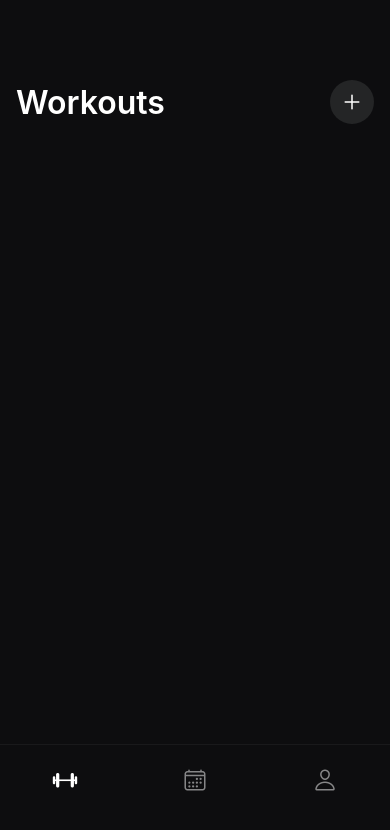
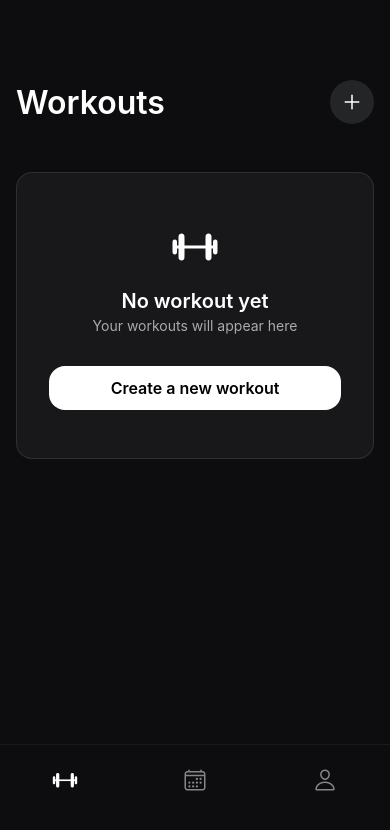
Before and after one commit to joinpeakapp/peak, a React Native app: screen /WorkoutsList in a window 390 px wide. Shown: the top 830 px of the page. Built offline with nearby package versions, Linux system fonts and the light colour scheme.

Commit message:
Amélioration des animations de fermeture des modales et ajout des empty states

```diff
--- a/src/components/common/FullScreenModal.tsx
+++ b/src/components/common/FullScreenModal.tsx
@@ -1,4 +1,4 @@
-import React, { useEffect } from 'react';
+import React, { useEffect, useState } from 'react';
 import {
   View,
   StyleSheet,
@@ -10,7 +10,8 @@ import {
   KeyboardAvoidingView,
   Platform,
   TouchableWithoutFeedback,
-  Keyboard
+  Keyboard,
+  BackHandler
 } from 'react-native';
 import { Ionicons } from '@expo/vector-icons';
 
@@ -22,6 +23,7 @@ interface FullScreenModalProps {
 }
 
 const { height } = Dimensions.get('window');
+const ANIMATION_DURATION = 250;
 
 /**
  * Composant de modale plein écran qui commence à 64px du haut de l'écran
@@ -32,11 +34,13 @@ export const FullScreenModal: React.FC<FullScreenModalProps> = ({
   children,
   title
 }) => {
+  const [modalVisible, setModalVisible] = useState(visible);
   const slideAnim = React.useRef(new Animated.Value(height)).current;
   const fadeAnim = React.useRef(new Animated.Value(0)).current;
 
   useEffect(() => {
     if (visible) {
+      setModalVisible(true);
       // Animation d'entrée de la modale
       Animated.parallel([
         Animated.spring(slideAnim, {
@@ -46,7 +50,7 @@ export const FullScreenModal: React.FC<FullScreenModalProps> = ({
         }),
         Animated.timing(fadeAnim, {
           toValue: 1,
-          duration: 250,
+          duration: ANIMATION_DURATION,
           useNativeDriver: true
         })
       ]).start();
@@ -55,28 +59,63 @@ export const FullScreenModal: React.FC<FullScreenModalProps> = ({
       Animated.parallel([
         Animated.timing(slideAnim, {
           toValue: height,
-          duration: 250,
+          duration: ANIMATION_DURATION,
           useNativeDriver: true
         }),
         Animated.timing(fadeAnim, {
           toValue: 0,
-          duration: 250,
+          duration: ANIMATION_DURATION,
           useNativeDriver: true
         })
-      ]).start();
+      ]).start(() => {
+        setModalVisible(false);
+      });
     }
   }, [visible]);
+
+  // Gérer le bouton retour sur Android
+  useEffect(() => {
+    const backHandler = BackHandler.addEventListener('hardwareBackPress', () => {
+      if (modalVisible) {
+        closeModal();
+        return true;
+      }
+      return false;
+    });
+
+    return () => backHandler.remove();
+  }, [modalVisible]);
 
   const dismissKeyboard = () => {
     Keyboard.dismiss();
   };
 
+  // Fonction pour fermer la modale avec animation
+  const closeModal = () => {
+    // Animation de sortie de la modale
+    Animated.parallel([
+      Animated.timing(slideAnim, {
+        toValue: height,
+        duration: ANIMATION_DURATION,
+        useNativeDriver: true
+      }),
+      Animated.timing(fadeAnim, {
+        toValue: 0,
+        duration: ANIMATION_DURATION,
+        useNativeDriver: true
+      })
+    ]).start(() => {
+      onClose();
+    });
+  };
+
   return (
     <Modal
       transparent
-      visible={visible}
+      visible={modalVisible}
       animationType="none"
       statusBarTranslucent
+      onRequestClose={closeModal}
     >
       <StatusBar barStyle="light-content" />
       <View style={styles.overlay}>
@@ -89,7 +128,7 @@ export const FullScreenModal: React.FC<FullScreenModalProps> = ({
           <TouchableOpacity
             style={StyleSheet.absoluteFill}
             activeOpacity={1}
-            onPress={onClose}
+            onPress={closeModal}
           />
         </Animated.View>
         <Animated.View
--- a/src/workout/components/WorkoutDetailModal.tsx
+++ b/src/workout/components/WorkoutDetailModal.tsx
@@ -131,6 +131,21 @@ export const WorkoutDetailModal: React.FC<WorkoutDetailModalProps> = ({
     setIsExerciseSettingsVisible(true);
   };
 
+  // Rendu de l'état vide avec le même style que la page d'accueil
+  const renderEmptyState = () => (
+    <View style={styles.emptyStateContainer}>
+      <Text style={styles.emptyStateSubtitle}>No exercise added yet</Text>
+
+      <TouchableOpacity
+        style={styles.createButton}
+        onPress={handleAddExercise}
+      >
+        <Ionicons name="add-outline" size={20} color="#FFFFFF" />
+        <Text style={styles.createButtonText}>Add exercise</Text>
+      </TouchableOpacity>
+    </View>
+  );
+
   if (!workout) return null;
 
   return (
@@ -165,18 +180,7 @@ export const WorkoutDetailModal: React.FC<WorkoutDetailModalProps> = ({
           showsVerticalScrollIndicator={false}
         >
           {exercises.length === 0 ? (
-            <View style={styles.emptyState}>
-              <Text style={styles.emptyStateText}>
-                Aucun exercice ajouté à ce workout
-              </Text>
-              <TouchableOpacity
-                style={styles.addExerciseButton}
-                onPress={handleAddExercise}
-              >
-                <Ionicons name="add-outline" size={20} color="#FFFFFF" />
-                <Text style={styles.addExerciseText}>Add exercise</Text>
-              </TouchableOpacity>
-            </View>
+            renderEmptyState()
           ) : (
             <View style={styles.exercisesList}>
               {exercises.map((exercise) => (
@@ -300,6 +304,38 @@ const styles = StyleSheet.create({
     flex: 1,
     paddingHorizontal: 0,
   },
+  emptyStateContainer: {
+    marginHorizontal: 16,
+    backgroundColor: 'rgba(36, 37, 38, 0.5)',
+    borderWidth: 1,
+    borderColor: 'rgba(255, 255, 255, 0.1)',
+    borderRadius: 16,
+    paddingHorizontal: 32,
+    paddingVertical: 32,
+    alignItems: 'center',
+    justifyContent: 'center',
+  },
+  emptyStateSubtitle: {
+    fontSize: 14,
+    color: '#AAAAAA',
+    marginBottom: 32,
+  },
+  createButton: {
+    backgroundColor: 'rgba(255, 255, 255, 0.05)',
+    borderRadius: 12,
+    paddingVertical: 16,
+    paddingHorizontal: 16,
+    width: '100%',
+    alignItems: 'center',
+    justifyContent: 'center',
+    flexDirection: 'row',
+  },
+  createButtonText: {
+    color: '#FFFFFF',
+    fontWeight: '500',
+    fontSize: 16,
+    marginLeft: 8,
+  },
   emptyState: {
     marginHorizontal: 16,
     padding: 24,
--- a/src/workout/components/WorkoutList.tsx
+++ b/src/workout/components/WorkoutList.tsx
@@ -49,6 +49,21 @@ export const WorkoutList: React.FC<WorkoutListProps> = ({
     removeWorkout(workoutId);
   };
 
+  const renderEmptyState = () => (
+    <View style={styles.emptyStateContainer}>
+      <Ionicons name="barbell-outline" size={48} color="#FFFFFF" />
+
+      <View style={styles.emptyStateTextContainer}>
+        <Text style={styles.emptyStateTitle}>No workout yet</Text>
+        <Text style={styles.emptyStateSubtitle}>Your workouts will appear here</Text>
+      </View>
+
+      <TouchableOpacity style={styles.createButton} onPress={onAddPress}>
+        <Text style={styles.createButtonText}>Create a new workout</Text>
+      </TouchableOpacity>
+    </View>
+  );
+
   return (
     <ScrollView style={styles.container}>
       <View style={styles.header}>
@@ -59,7 +74,8 @@ export const WorkoutList: React.FC<WorkoutListProps> = ({
       </View>
 
       <View style={styles.content}>
-        {workouts.map(workout => (
+        {workouts.length > 0 ? (
+          workouts.map(workout => (
             <WorkoutCard
               key={workout.id}
               workout={workout}
@@ -67,7 +83,10 @@ export const WorkoutList: React.FC<WorkoutListProps> = ({
               onEdit={() => handleEdit(workout.id)}
               onDelete={() => handleDelete(workout.id)}
             />
-        ))}
+          ))
+        ) : (
+          renderEmptyState()
+        )}
       </View>
     </ScrollView>
   );
@@ -103,4 +122,42 @@ const styles = StyleSheet.create({
     paddingHorizontal: 16,
     paddingTop: 24,
   },
+  emptyStateContainer: {
+    backgroundColor: 'rgba(36, 37, 38, 0.5)',
+    borderWidth: 1,
+    borderColor: 'rgba(255, 255, 255, 0.1)',
+    borderRadius: 16,
+    paddingHorizontal: 32,
+    paddingVertical: 48,
+    alignItems: 'center',
+    justifyContent: 'center',
+  },
+  emptyStateTextContainer: {
+    marginTop: 16,
+    alignItems: 'center',
+  },
+  emptyStateTitle: {
+    fontSize: 20,
+    fontWeight: '600',
+    color: '#FFFFFF',
+    marginBottom: 4,
+  },
+  emptyStateSubtitle: {
+    fontSize: 14,
+    color: '#AAAAAA',
+  },
+  createButton: {
+    backgroundColor: '#FFFFFF',
+    borderRadius: 16,
+    paddingVertical: 12,
+    paddingHorizontal: 16,
+    width: '100%',
+    alignItems: 'center',
+    marginTop: 32,
+  },
+  createButtonText: {
+    color: '#000000',
+    fontWeight: '600',
+    fontSize: 16,
+  },
 });
--- a/src/workout/components/WorkoutSettingsModal.tsx
+++ b/src/workout/components/WorkoutSettingsModal.tsx
@@ -1,4 +1,4 @@
-import React from 'react';
+import React, { useState } from 'react';
 import {
   View,
   Text,
@@ -7,6 +7,7 @@ import {
   Modal,
   Animated,
   Dimensions,
+  BackHandler,
 } from 'react-native';
 import { Ionicons } from '@expo/vector-icons';
 
@@ -22,6 +23,7 @@ interface WorkoutSettingsModalProps {
 }
 
 const { height } = Dimensions.get('window');
+const ANIMATION_DURATION = 300;
 
 /**
  * A modal component that appears from the bottom of the screen
@@ -44,20 +46,23 @@ export const WorkoutSettingsModal: React.FC<WorkoutSettingsModalProps> = ({
   onEdit,
   onDelete,
 }) => {
+  const [modalVisible, setModalVisible] = useState(visible);
   const slideAnim = React.useRef(new Animated.Value(height)).current;
   const fadeAnim = React.useRef(new Animated.Value(0)).current;
 
+  // Gérer le changement de visibilité
   React.useEffect(() => {
     if (visible) {
+      setModalVisible(true);
       Animated.parallel([
         Animated.timing(slideAnim, {
           toValue: 0,
-          duration: 300,
+          duration: ANIMATION_DURATION,
           useNativeDriver: true,
         }),
         Animated.timing(fadeAnim, {
           toValue: 1,
-          duration: 300,
+          duration: ANIMATION_DURATION,
           useNativeDriver: true,
         }),
       ]).start();
@@ -65,42 +70,94 @@ export const WorkoutSettingsModal: React.FC<WorkoutSettingsModalProps> = ({
       Animated.parallel([
         Animated.timing(slideAnim, {
           toValue: height,
-          duration: 300,
+          duration: ANIMATION_DURATION,
           useNativeDriver: true,
         }),
         Animated.timing(fadeAnim, {
           toValue: 0,
-          duration: 300,
+          duration: ANIMATION_DURATION,
           useNativeDriver: true,
         }),
-      ]).start();
+      ]).start(() => {
+        setModalVisible(false);
+      });
     }
   }, [visible]);
 
-  // Fonctions améliorées pour assurer une fermeture correcte
+  // Gérer le bouton retour sur Android
+  React.useEffect(() => {
+    const backHandler = BackHandler.addEventListener('hardwareBackPress', () => {
+      if (modalVisible) {
+        closeModal();
+        return true;
+      }
+      return false;
+    });
+
+    return () => backHandler.remove();
+  }, [modalVisible]);
+
+  // Fonction pour fermer la modale avec animation
+  const closeModal = () => {
+    Animated.parallel([
+      Animated.timing(slideAnim, {
+        toValue: height,
+        duration: ANIMATION_DURATION,
+        useNativeDriver: true,
+      }),
+      Animated.timing(fadeAnim, {
+        toValue: 0,
+        duration: ANIMATION_DURATION,
+        useNativeDriver: true,
+      }),
+    ]).start(() => {
+      onClose();
+    });
+  };
+
+  // Fonctions améliorées pour assurer une fermeture correcte avec animation
   const handleEditPress = () => {
-    // Fermer d'abord la modale, puis appeler onEdit après un court délai
-    onClose();
-    setTimeout(() => {
+    Animated.parallel([
+      Animated.timing(slideAnim, {
+        toValue: height,
+        duration: ANIMATION_DURATION,
+        useNativeDriver: true,
+      }),
+      Animated.timing(fadeAnim, {
+        toValue: 0,
+        duration: ANIMATION_DURATION,
+        useNativeDriver: true,
+      }),
+    ]).start(() => {
+      onClose();
       onEdit();
-    }, 50);
+    });
   };
 
   const handleDeletePress = () => {
-    // Fermer d'abord la modale, puis appeler onDelete après un délai suffisant
-    // pour que l'animation de fermeture soit complète
-    onClose();
-    setTimeout(() => {
+    Animated.parallel([
+      Animated.timing(slideAnim, {
+        toValue: height,
+        duration: ANIMATION_DURATION,
+        useNativeDriver: true,
+      }),
+      Animated.timing(fadeAnim, {
+        toValue: 0,
+        duration: ANIMATION_DURATION,
+        useNativeDriver: true,
+      }),
+    ]).start(() => {
+      onClose();
       onDelete();
-    }, 350); // Légèrement plus long que la durée de l'animation (300ms)
+    });
   };
 
   return (
     <Modal
-      visible={visible}
+      visible={modalVisible}
       transparent
       animationType="none"
-      onRequestClose={onClose}
+      onRequestClose={closeModal}
     >
       <View style={styles.container}>
         <Animated.View
@@ -114,7 +171,7 @@ export const WorkoutSettingsModal: React.FC<WorkoutSettingsModalProps> = ({
           <TouchableOpacity
             style={styles.overlayTouchable}
             activeOpacity={1}
-            onPress={onClose}
+            onPress={closeModal}
           />
         </Animated.View>
 
```
Also changed, not shown: src/workout/components/ExerciseSettingsModal.tsx (+76 -19 lines). Lines whose indentation alone changed are shown as unchanged.
